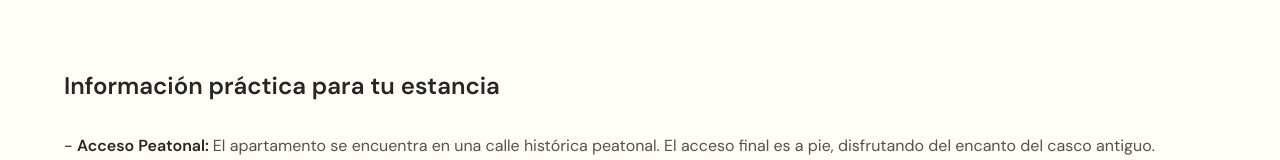
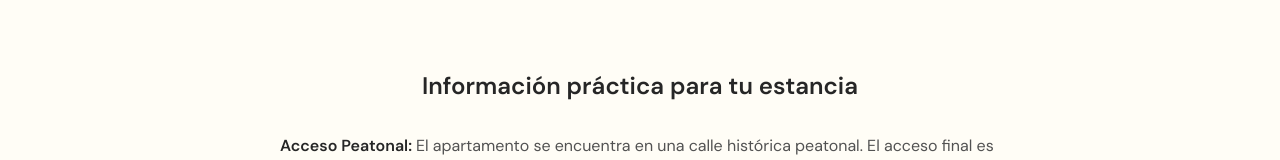
Before and after one commit to JaumeEsquerdo/costera-n1, a Next.js app in the folder costera-n1/: page /1/detalles in a window 1280 px wide. Shown: the part 1930-2090 px from the top of the page. Built offline with nearby package versions, Linux system fonts and the light colour scheme.

Commit message:
corregir error en position sticky del footer

```diff
--- a/costera-n1/app/[locale]/detalles/page.jsx
+++ b/costera-n1/app/[locale]/detalles/page.jsx
@@ -130,14 +130,14 @@ export default function Detalles() {
             />
           </div>
         </div>
-        <div className="flex flex-col gap-8 pt-10 pb-20 lg:pb-50">
-          <h2 className="text-2xl text-neutral-800 font-semibold">
+        <div className="flex flex-col gap-8 pt-10 pb-20 lg:pb-50 md:max-w-5/8 mx-auto">
+          <h2 className="text-2xl text-neutral-800 font-semibold text-center">
             {textsDetalles.practicalInfoTitle}
           </h2>
           <ul className="flex flex-col gap-6 ">
             {textsDetalles.practicalInfo.map((info, i) => (
               <li key={i} className="text-neutral-800">
-                - <span className="font-semibold">{info.title}: </span>
+                <span className="font-semibold">{info.title}: </span>
                 <span className="text-neutral-600">{info.description}</span>
               </li>
             ))}
--- a/costera-n1/app/components/Footer.jsx
+++ b/costera-n1/app/components/Footer.jsx
@@ -13,7 +13,7 @@ export const Footer = ({
 
   return (
     <footer
-      className={`relative h-[60vh] ${bgColor} w-full overflow-hidden`}
+      className={`relative h-[60vh] ${bgColor} w-full`}
       style={{ clipPath: "polygon(0% 0, 100% 0, 100% 100% , 0 100%)" }}
     >
       <div className="relative h-[calc(100vh+60vh)] -top-[100vh]">
--- a/costera-n1/app/components/SectionZero.jsx
+++ b/costera-n1/app/components/SectionZero.jsx
@@ -114,7 +114,7 @@ export const SectionZero = () => {
           // variants={itemVariants}
           className="flex items-center gap-2"
         >
-          <p className="max-w-xl text-lg opacity-80 lg:text-xl text-center font-subtitle">
+          <p className="max-w-xl text-lg opacity-80 lg:text-xl text-center">
             {textsSectionZero.subtitle}{" "}
           </p>
           <FontAwesomeIcon
```
